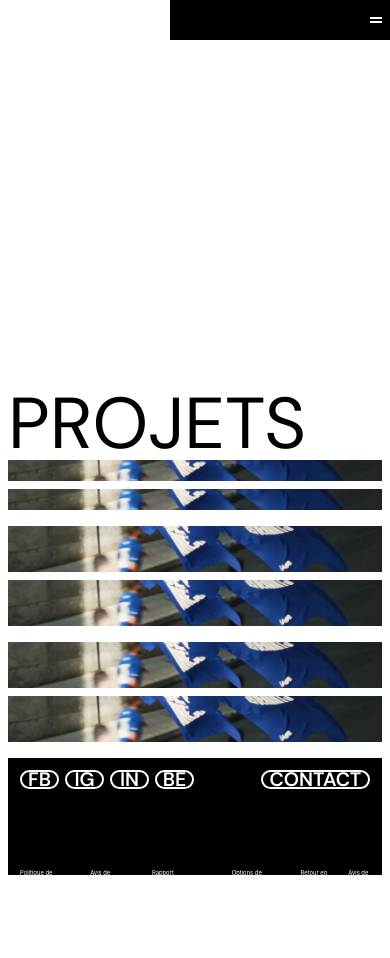
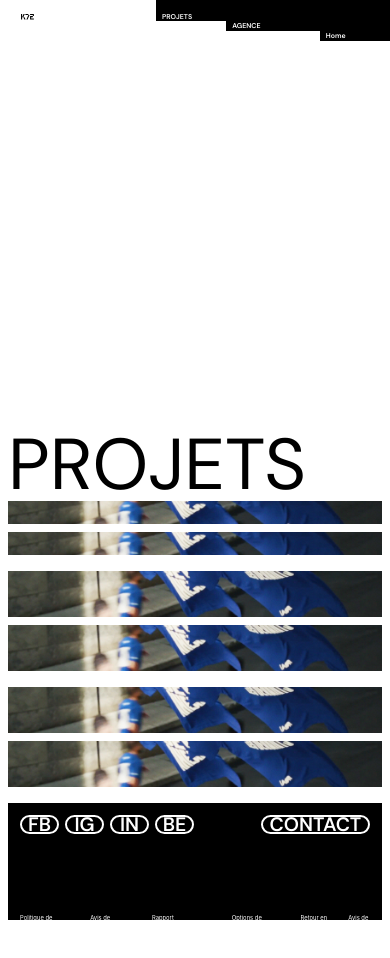
Before and after one commit to priyanka06152024/K72agence, a React (Vite) app in the folder agency/: page /Projects in a window 390 px wide. Shown: the top 958 px of the page. Built offline with nearby package versions, Linux system fonts and the light colour scheme.

Commit message:
create nav bar

```diff
--- a/agency/src/App.jsx
+++ b/agency/src/App.jsx
@@ -12,7 +12,7 @@ function App() {
 
   return (
     <>
-   <Navbar />
+   {/* <Navbar /> */}
    {/* <Menu /> */}
       <Routes>
         <Route path="/" element={<Home />} />
--- a/agency/src/Components/AgenceCom/AgenceHero.jsx
+++ b/agency/src/Components/AgenceCom/AgenceHero.jsx
@@ -14,6 +14,7 @@ import Image5 from "../../assets/AgenceSrc/k725.jpg";
 import Image6 from "../../assets/AgenceSrc/k76.jpg";
 import Image7 from "../../assets/AgenceSrc/k727.jpg";
 import Image8 from "../../assets/AgenceSrc/k728.jpg";
+
 
 gsap.registerPlugin(ScrollTrigger);
 
@@ -62,6 +63,10 @@ const AgenceHero = () => {
   })
 
   return (
+
+    <>
+
+
     <section
       ref={containerRef}
       className="relative min-h-[250vh] overflow-visible py-1"
@@ -133,6 +138,7 @@ const AgenceHero = () => {
         </p>
       </div>
     </section>
+    </>
   );
 };
 
--- a/agency/src/Components/Navigation/Navbar.jsx
+++ b/agency/src/Components/Navigation/Navbar.jsx
@@ -1,38 +1,68 @@
-import React, { useContext, useRef } from 'react'
-import { NavbarColorContext, NavbarContext } from '../../context/NavContext'
+
+import React from "react";
+import { Link } from "react-router-dom";
+import { useRef } from "react";
+import { useGSAP } from "@gsap/react";
+import gsap from "gsap";
+import { ScrollTrigger } from "gsap/ScrollTrigger";
 
 const Navbar = () => {
+  const navRef = useRef(null);
 
-    const navGreenRef = useRef(null)
-    const [navOpen,setNavOpen] = useContext(NavbarContext)
-    const [navColor, setNavColor] = useContext(NavbarColorContext)
+  useGSAP(() => {
+    gsap.fromTo(
+      navRef.current,
+      {
+        y: "0%",
+      },
+      {
+        y: "-100%",
+        ease: "none",
+        scrollTrigger: {
+          trigger: document.body,
+          duration: "1",
+
+          start: "Top",
+          end: "40",
+          scrub: 2,
+        },
+      },
+    );
+  });
 
   return (
-        <div className='z-4 flex fixed top-0 w-full items-start justify-between'>
-            <div className='lg:p-5 p-2 '>
-                <div className='lg:w-36 w-24'>
-                    <svg className=' w-full' xmlns="http://www.w3.org/2000/svg" viewBox="0 0 103 44">
-                        <path fill={navColor} fillRule="evenodd" d="M35.1441047,8.4486911 L58.6905011,8.4486911 L58.6905011,-1.3094819e-14 L35.1441047,-1.3094819e-14 L35.1441047,8.4486911 Z M20.0019577,0.000230366492 L8.83414254,25.3433089 L18.4876971,25.3433089 L29.5733875,0.000230366492 L20.0019577,0.000230366492 Z M72.5255345,0.000691099476 L72.5255345,8.44846073 L94.3991559,8.44846073 L94.3991559,16.8932356 L72.5275991,16.8932356 L72.5275991,19.5237906 L72.5255345,19.5237906 L72.5255345,43.9274346 L102.80937,43.9274346 L102.80937,35.4798953 L80.9357483,35.4798953 L80.9357483,25.3437696 L94.3996147,25.3428482 L94.3996147,16.8953089 L102.80937,16.8953089 L102.80937,0.000691099476 L72.5255345,0.000691099476 Z M-1.30398043e-14,43.9278953 L8.78642762,43.9278953 L8.78642762,0.0057591623 L-1.30398043e-14,0.0057591623 L-1.30398043e-14,43.9278953 Z M58.6849955,8.4486911 L43.1186904,43.9274346 L52.3166592,43.9274346 L67.9877996,8.4486911 L58.6849955,8.4486911 Z M18.4688864,25.3437696 L26.7045278,43.9278953 L36.2761871,43.9278953 L28.1676325,25.3375497 L18.4688864,25.3437696 Z"></path>
+    <nav className=" w-full">
+      <div className="flex justify-between">
+        <div className=" w-[10.5vw] h-[5vw] pl-3.5 pt-3.5">
+          <svg
+            className=" w-full h-full"
+            xmlns="http://www.w3.org/2000/svg"
+            viewBox="0 0 103 44"
+          >
+            <path
+              fill="black"
+              fillRule="evenodd"
+              d="M35.1441047,8.4486911 L58.6905011,8.4486911 L58.6905011,-1.3094819e-14 L35.1441047,-1.3094819e-14 L35.1441047,8.4486911 Z M20.0019577,0.000230366492 L8.83414254,25.3433089 L18.4876971,25.3433089 L29.5733875,0.000230366492 L20.0019577,0.000230366492 Z M72.5255345,0.000691099476 L72.5255345,8.44846073 L94.3991559,8.44846073 L94.3991559,16.8932356 L72.5275991,16.8932356 L72.5275991,19.5237906 L72.5255345,19.5237906 L72.5255345,43.9274346 L102.80937,43.9274346 L102.80937,35.4798953 L80.9357483,35.4798953 L80.9357483,25.3437696 L94.3996147,25.3428482 L94.3996147,16.8953089 L102.80937,16.8953089 L102.80937,0.000691099476 L72.5255345,0.000691099476 Z M-1.30398043e-14,43.9278953 L8.78642762,43.9278953 L8.78642762,0.0057591623 L-1.30398043e-14,0.0057591623 L-1.30398043e-14,43.9278953 Z M58.6849955,8.4486911 L43.1186904,43.9274346 L52.3166592,43.9274346 L67.9877996,8.4486911 L58.6849955,8.4486911 Z M18.4688864,25.3437696 L26.7045278,43.9278953 L36.2761871,43.9278953 L28.1676325,25.3375497 L18.4688864,25.3437696 Z"
+            ></path>
           </svg>
         </div>
+
+        <div ref={navRef} className="flex flex-row ">
+          <div className="w-[18vw] h-[5.5vw]  bg-black text-[1.8vw] font-semibold pl-1.5 font-['DM_Sans'] text-white flex leading-[8.5vw] hover:bg-[#D3FD50] hover:text-black">
+            <Link to="/Projects"> PROJETS</Link>
           </div>
-            <div onClick={()=>{
-                setNavOpen(true)
-            }} onMouseEnter={() => {
-                navGreenRef.current.style.height = '100%'
-            }}
-                onMouseLeave={() => {
-                    navGreenRef.current.style.height = '0%'
-                }}
-                className='lg:h-13 h-10 bg-black  relative lg:w-[16vw] w-55'>
-                <div ref={navGreenRef} className='bg-[#D3FD50] transition-all absolute top-0 h-0 w-full'></div>
-                <div className='relative h-full lg:px-12 px-2 flex flex-col justify-center items-end lg:gap-1.5 gap-0.5'>
-                    <div className="lg:w-18 w-3 h-0.5  bg-white hover:bg-black"></div>
-                    <div className="lg:w-10 w-3 h-0.5 bg-white hover:bg-black"></div>
+
+          <div className="w-[24vw] h-[8vw]  bg-black text-[1.8vw] font-semibold pl-1.5 font-['DM_Sans'] text-white flex leading-[13.5vw] hover:bg-[#D3FD50] hover:text-black">
+            <Link to="/Agence"> AGENCE</Link>
+          </div>
+
+          <div className="w-[18vw] h-[10.5vw]  bg-black text-[1.8vw] font-semibold pl-1.5 font-['DM_Sans'] text-white flex leading-[18.5vw] hover:bg-[#D3FD50] hover:text-black">
+            <Link to="/"> Home</Link>
           </div>
         </div>
       </div>
-    )
-}
+    </nav>
+  );
+};
 
-export default Navbar
+export default Navbar;
--- a/agency/src/Pages/Agence.jsx
+++ b/agency/src/Pages/Agence.jsx
@@ -1,11 +1,13 @@
 import AgenceHero from "../Components/AgenceCom/AgenceHero";
 import AgenceMiddle from "../Components/AgenceCom/AgenceMiddle";
 import AgenceBottom from "../Components/AgenceCom/AgenceBottom";
+import Navbar from "../Components/Navigation/Navbar";
 import Footer from "../Components/Footer/Footer.jsx";
 
 const Agence = () => {
   return (
     <main>
+      <Navbar />
       <AgenceHero />
       <AgenceMiddle />
       <AgenceBottom />
--- a/agency/src/Pages/Projects.jsx
+++ b/agency/src/Pages/Projects.jsx
@@ -5,9 +5,13 @@ import Footer from "../Components/Footer/Footer.jsx"
 import gsap from "gsap";
 import { ScrollTrigger } from "gsap/ScrollTrigger";
 import Image1 from "../assets/ProjectsSrc/projectimag.png";
+import Navbar from "../Components/Navigation/Navbar";
+
 
 gsap.registerPlugin(ScrollTrigger);
 
+
+<Navbar />
 const Projects = () => {
   const container = useRef(null);
 
@@ -87,6 +91,7 @@ const Projects = () => {
   // );
   return (
     <>
+    <Navbar />
     <div className='lg:p-4 p-2 mb-[100vh] h-screen'>
       <div className=' pt-[45vh]'>
         <h2 className="font-['DM_Sans'] lg:text-[12vw] text-7xl uppercase">Projets</h2>
--- a/agency/src/context/NavContext.jsx
+++ /dev/null
@@ -1,34 +0,0 @@
-import React, { createContext, useEffect, useState } from 'react'
-import { useLocation } from 'react-router-dom'
-
-export const NavbarContext = createContext()
-export const NavbarColorContext = createContext()
-
-const NavContext = ({ children }) => {
-
-    const [navColor, setNavColor] = useState('white')
-
-    const [navOpen, setNavOpen] = useState(false)
-
-    const locate = useLocation().pathname
-    useEffect(function(){
-        if(locate == '/projects' || locate == '/agence'){
-            setNavColor('black')
-        }else{
-            setNavColor('white')
-        }
-    },[locate])
-
-
-    return (
-        <div>
-            <NavbarContext.Provider value={[navOpen, setNavOpen]}>
-                <NavbarColorContext.Provider value={[navColor,setNavColor]}>
-                    {children}
-                </NavbarColorContext.Provider>
-            </NavbarContext.Provider>
-        </div>
-    )
-}
-
-export default NavContext;
--- a/agency/src/main.jsx
+++ b/agency/src/main.jsx
@@ -5,14 +5,12 @@ import App from "./App.jsx";
 import "./index.css";
 import { BrowserRouter } from "react-router-dom";
 import LoadingAnimation from "./Components/Animations/LoadingAnimation.jsx";
-import NavContext from "./context/NavContext.jsx";
+
 
 ReactDOM.createRoot(document.getElementById("root")).render(
   <BrowserRouter>
     <LoadingAnimation>
-      <NavContext>
         <App />
-      </NavContext>
     </LoadingAnimation>
   </BrowserRouter>
 );
```
Lines whose indentation alone changed are shown as unchanged.
